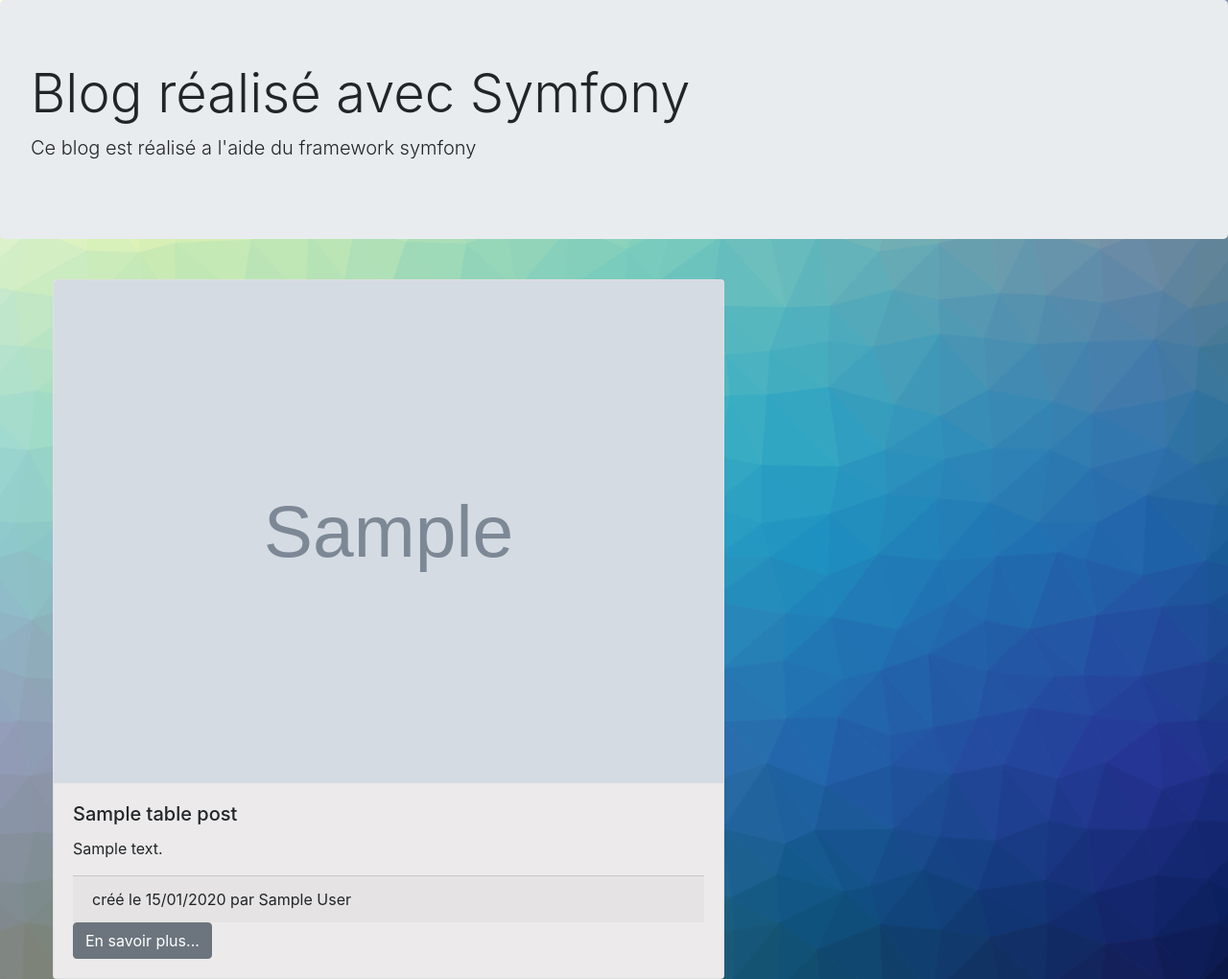
After one commit to Rowenda/symfony-blog, a Symfony app: template templates/home/index.html.twig in a window 1280 px wide. The commit adds this page. Shown: the whole page at 96% size. Run offline with Twig, Linux system fonts and the light colour scheme; the template is opened without the code that fills it: most values are stand-ins (such as "Sample title", 1, 10 or a date in 2020); grey boxes marked "Sample" are stand-in pictures; some libraries are stand-ins or nearby versions.

Commit message:
1ere étape, mise en place de l'acceuil en front

```diff
--- a/composer.json
+++ b/composer.json
@@ -10,8 +10,9 @@
         "doctrine/doctrine-bundle": "^2.1",
         "doctrine/doctrine-migrations-bundle": "^3.0",
         "doctrine/orm": "^2.7",
+        "fzaninotto/faker": "^1.9",
         "phpdocumentor/reflection-docblock": "^5.2",
-        "sensio/framework-extra-bundle": "^5.1",
+        "sensio/framework-extra-bundle": "^5.6",
         "symfony/asset": "5.1.*",
         "symfony/console": "5.1.*",
         "symfony/dotenv": "5.1.*",
--- /dev/null
+++ b/public/css/home.css
@@ -0,0 +1,18 @@
+body {
+    background-image: url('../img/background.png');
+    background-size: cover;
+}
+
+.container {
+    display: flex;
+    flex-direction: column;
+    margin-right: 100px;
+}
+
+.card {
+    margin-top: 10px;
+}
+
+.card-body {
+    background-color: rgb(236, 234, 234);
+}
--- a/templates/base.html.twig
+++ b/templates/base.html.twig
@@ -2,11 +2,36 @@
 <html>
     <head>
         <meta charset="UTF-8">
-        <title>{% block title %}Welcome!{% endblock %}</title>
-        {% block stylesheets %}{% endblock %}
+
+        <title>{% block title %}My Blog!{% endblock %}</title>
+
+        {% block stylesheets %}
+
+            <!-- Bootstrap core CSS -->
+            <link rel="stylesheet" href="https://cdnjs.cloudflare.com/ajax/libs/twitter-bootstrap/4.5.3/css/bootstrap.min.css" integrity="sha512-oc9+XSs1H243/FRN9Rw62Fn8EtxjEYWHXRvjS43YtueEewbS6ObfXcJNyohjHqVKFPoXXUxwc+q1K7Dee6vv9g==" crossorigin="anonymous" />
+
+            <!-- CSS personnelles globales -->
+            <link href="{{ asset('css/blog.css') }}" rel="stylesheet">
+        {% endblock %}
+
     </head>
     <body>
-        {% block body %}{% endblock %}
-        {% block javascripts %}{% endblock %}
+        {% block body %}
+
+        {% endblock %}
+
+
+        {% block javascripts %}
+                   <!-- Bootstrap core JavaScript -->
+            <script src="https://code.jquery.com/jquery-3.5.1.slim.min.js"
+                    integrity="sha384-DfXdz2htPH0lsSSs5nCTpuj/zy4C+OGpamoFVy38MVBnE+IbbVYUew+OrCXaRkfj"
+                    crossorigin="anonymous"></script>
+            <script src="https://cdn.jsdelivr.net/npm/popper.js@1.16.1/dist/umd/popper.min.js"
+                    integrity="sha384-9/reFTGAW83EW2RDu2S0VKaIzap3H66lZH81PoYlFhbGU+6BZp6G7niu735Sk7lN"
+                    crossorigin="anonymous"></script>
+            <script src="https://cdn.jsdelivr.net/npm/bootstrap@4.5.3/dist/js/bootstrap.min.js"
+                    integrity="sha384-w1Q4orYjBQndcko6MimVbzY0tgp4pWB4lZ7lr30WKz0vr/aWKhXdBNmNb5D92v7s"
+                    crossorigin="anonymous"></script>
+        {% endblock %}
     </body>
 </html>
--- /dev/null
+++ b/templates/home/index.html.twig
@@ -0,0 +1,33 @@
+{% extends 'base.html.twig' %}
+
+{% block title %}{{ parent() }} - Accueil {% endblock %}
+
+{% block stylesheets %}
+    {{ parent() }}
+
+      <!-- CSS personnelles spécifiques a la page d'accueil -->
+    <link href="{{ asset('css/home.css') }}" rel="stylesheet">
+
+{% endblock %}
+
+{% block body %}
+<div class="jumbotron">
+  <h1 class="display-4">Blog réalisé avec Symfony</h1>
+  <p class="lead">Ce blog est réalisé a l'aide du framework symfony</p>
+</div>
+
+<div class='container'>
+    {% for post in tablePost %}
+    <div class="card" style="width:700px;">
+    <img src={{post.image}}  class="card-img-top" alt="...">
+    <div class="card-body">
+        <h5 class="card-title">{{post.title}}</h5>
+        <p class="card-text">{{post.content|slice(0,150)}}</p>
+        <div class="card-footer"> créé le {{post.createdAt|date("d/m/Y") }} par {{post.author}} </div>
+        <a href="#" class="btn btn-secondary">En savoir plus...</a>
+    </div>
+    </div>
+    {% endfor %}
+</div>
+
+{% endblock %}
```
Also changed, not shown: src/Controller/HomeController.php (added, +38 -0 lines), public/css/blog.css (added), public/img/background.png (added), 2 other files.
